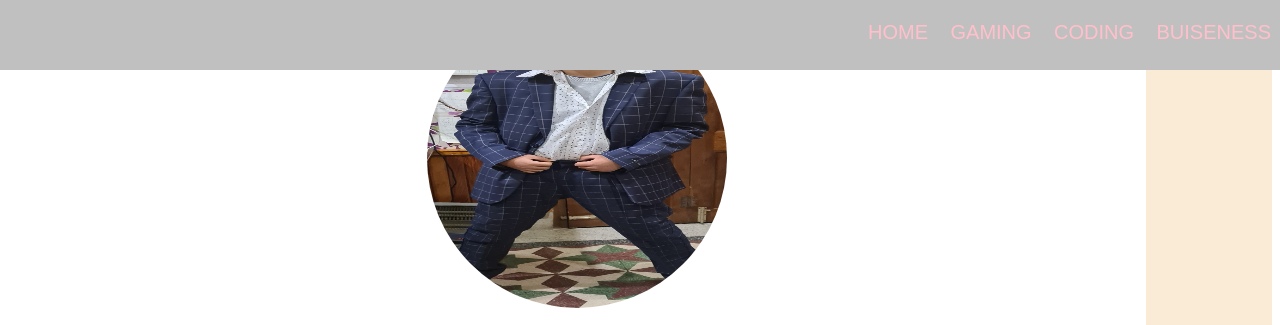
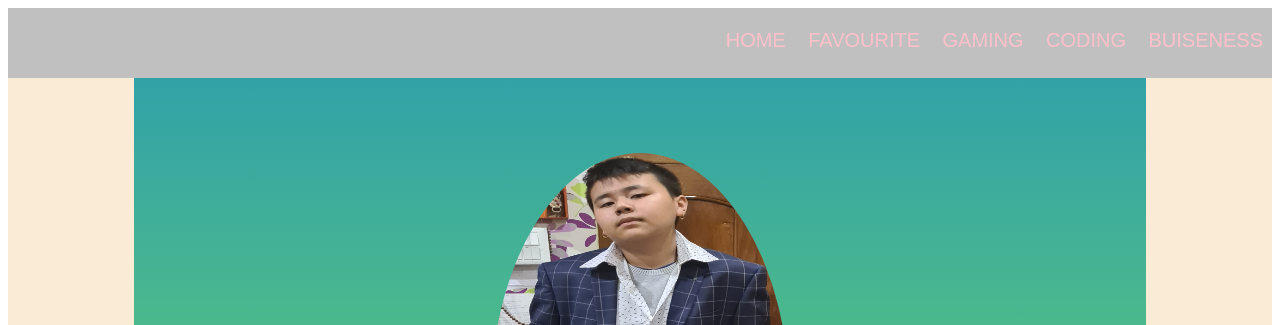
Before and after one commit to Dhruvkaram/DK, a plain HTML site: page index.html in a window 1280 px wide. Shown: the top 325 px of the page. Drawn offline with Linux system fonts and the light colour scheme.

Commit message:
Add files via upload

```diff
--- a/index.html
+++ b/index.html
@@ -12,6 +12,7 @@
 
                    <ul class="menu">
                        <li class="lists"><a href="#welcome">HOME</a></li>
+                        <li class="lists"><a href="#video">FAVOURITE</a></li>
                        <li class="lists"><a href="#gaming">GAMING</a></li>
                         <li class="lists"><a href="#coding">CODING</a></li>
                         <li class="lists"><a href="#buiseness">BUISENESS</a></li>
@@ -39,6 +40,14 @@
                 </div>
             </div>
         </section>
+        <section id="video"> <h1>Video</h1> >
+            <iframe width="853" height="480" src="https://www.youtube.com/embed/gnh7DTIXU5o" frameborder="0" allow="accelerometer; autoplay; clipboard-write; encrypted-media; gyroscope; picture-in-picture" allowfullscreen></iframe>
+
+        </section>
+        <section id="gaming"><h1>Gaming-apps</h1>
+            <iframe width="400" height="620" style="border: 0px;" src="https://studio.code.org/projects/applab/WCsBpGCH7hUr1iJavIon2AsviutdVjtYrFZCL1MQLsw/embed"></iframe>
+            <iframe width="400" height="620" style="border: 0px;" src="https://studio.code.org/projects/applab/6vme_mYiA-kck8RvAWSoPG45TEX5Kzrq6N63zKqpM7w/embed"></iframe>
+        </section>
 
     </body>
 </html>
--- a/style.css
+++ b/style.css
@@ -1,9 +1,11 @@
 #container{
+/*
     position:fixed;
     top:0;
     bottom:0;
     left:0;
     right:0;
+*/
     width:100%;
 }
 #header{
@@ -45,18 +47,19 @@ a:link{
     width:10%;
 }
 #left{
-   display: table;
+   display: table-cell;
     background-color: antiquewhite;
     width:10%;
 }
 #center{
     display: table-cell;
     height:500px;
-    background-color: linear-gradient(#32a2a8 0%,#76e05e 100%);
+    background: linear-gradient(#32a2a8 0%,#76e05e 100%);
 }
 #photo{
-    height:300px;
+    height:500px;
     width:300px;
+    margin-top: 75px;
     border-radius: 50%;
 }
 body{
```
